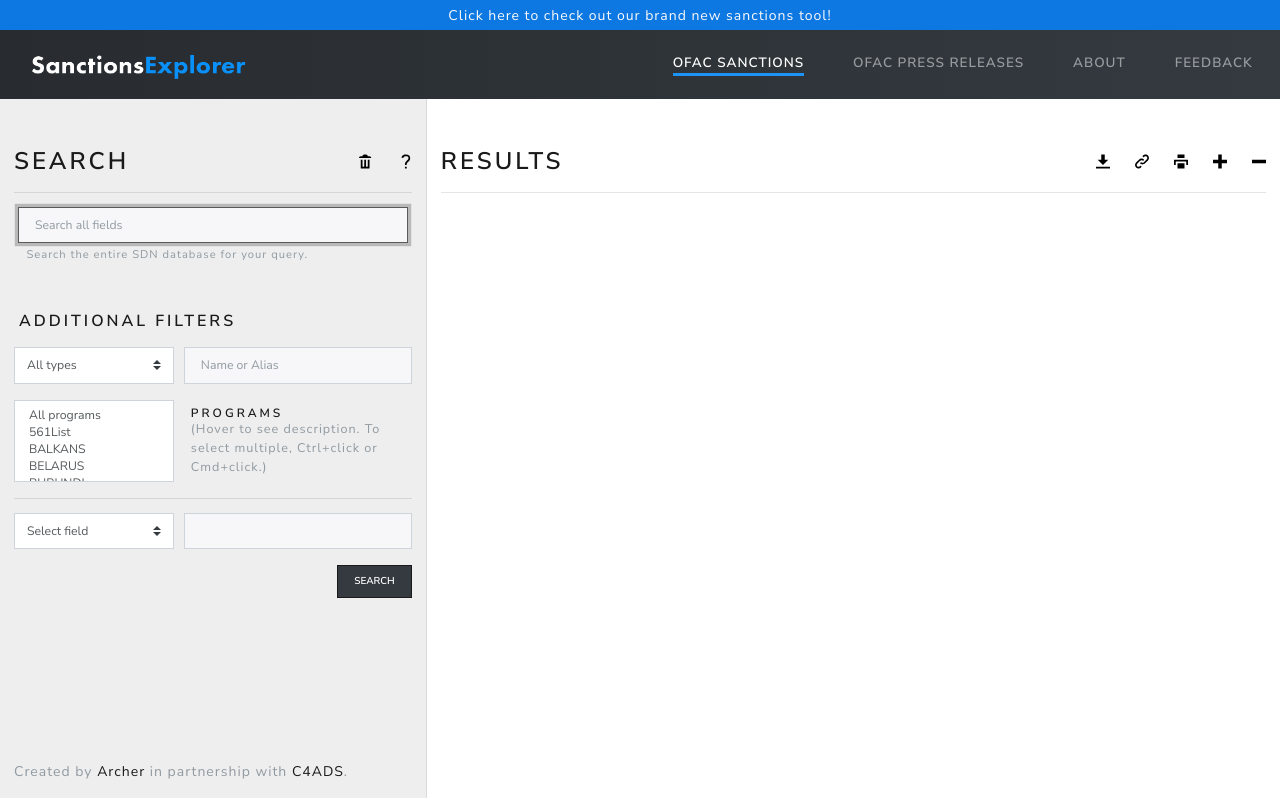
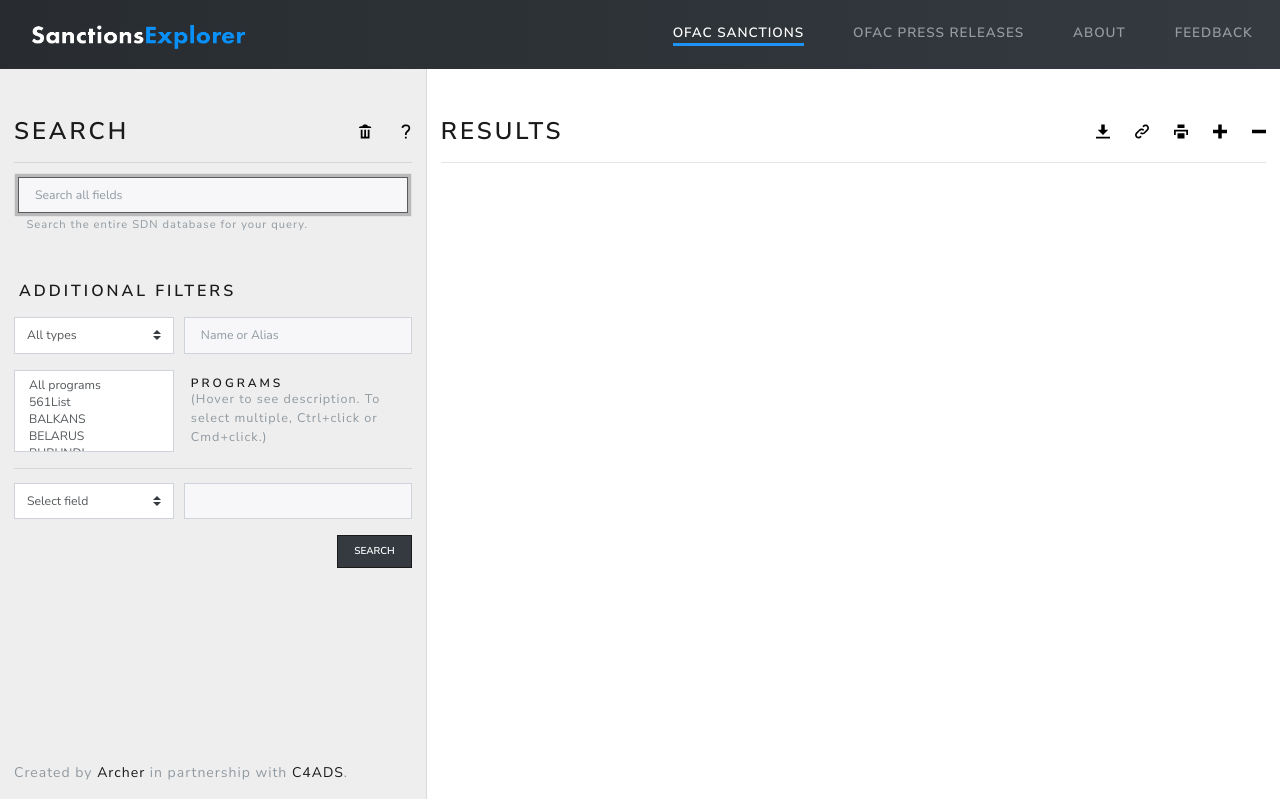
Before and after one commit to archerimpact/SanctionsExplorer, a website: page views/sdn.html in a window 1280 px wide. Drawn offline with nearby package versions, Linux system fonts and the light colour scheme.

Commit message:
Revert "Add ArcherViz links"
This reverts commit ad90867b6011031f805fac250fdb970abb99b81d.

```diff
--- a/static/css/onebar.css
+++ b/static/css/onebar.css
@@ -26,9 +26,9 @@ body {
 
 .attach-to-top {
     top: 0;
-    padding: 2rem 0;
-    /*background: linear-gradient(#343a40, #282c30); */
-    background-color: #0d77e2;
+    padding-top: 1.5rem;
+    padding-bottom: 1.5rem;
+    background: linear-gradient(#343a40, #282c30);
 }
 
 #info-group {
--- a/static/css/style.css
+++ b/static/css/style.css
@@ -4,21 +4,6 @@ html, body {
     height: 100%;
     color: #919aa1;        /* Lux default */
     font-weight: 400;
-}
-
-#update-bar {
-    height: 30px;
-    background-color: #0d77e2;
-    display: flex;
-    align-items: center;
-}
-
-#update-bar .update-text {
-    margin: 0 auto;
-}
-
-#update-bar .update-text a {
-    color: #fafafa;
 }
 
 .navbar-expand-lg .navbar-nav .nav-link {
--- a/static/js/columns.js
+++ b/static/js/columns.js
@@ -4,7 +4,7 @@ $(document).ready(() => {
     // Set heights of divs to ensure proper scrolling behavior
     let resize_col = () => {
         if ($('body').width() >= 768) {
-            $('.page-col').innerHeight($(window).height() - $('nav').outerHeight() - $('#update-bar').outerHeight() - 2);
+            $('.page-col').innerHeight($(window).height() - $('nav').outerHeight() - 1);
         }
     };
     resize_col();
--- a/views/sdn.html
+++ b/views/sdn.html
@@ -25,13 +25,6 @@
 </head>
 
 <body>
-    <div id="update-bar">
-        <p class="update-text">
-            <a href="https://viz.archerimpact.com">
-                Click here to check out our brand new sanctions tool!
-            </a>
-        </p>
-    </div>
     <nav class="navbar navbar-expand-lg navbar-dark bg-dark unselectable">
         <div class="container-fluid">
             <a class="navbar-brand" href="/">
```
Also changed, not shown: views/onebar.html (+9 -6 lines).
